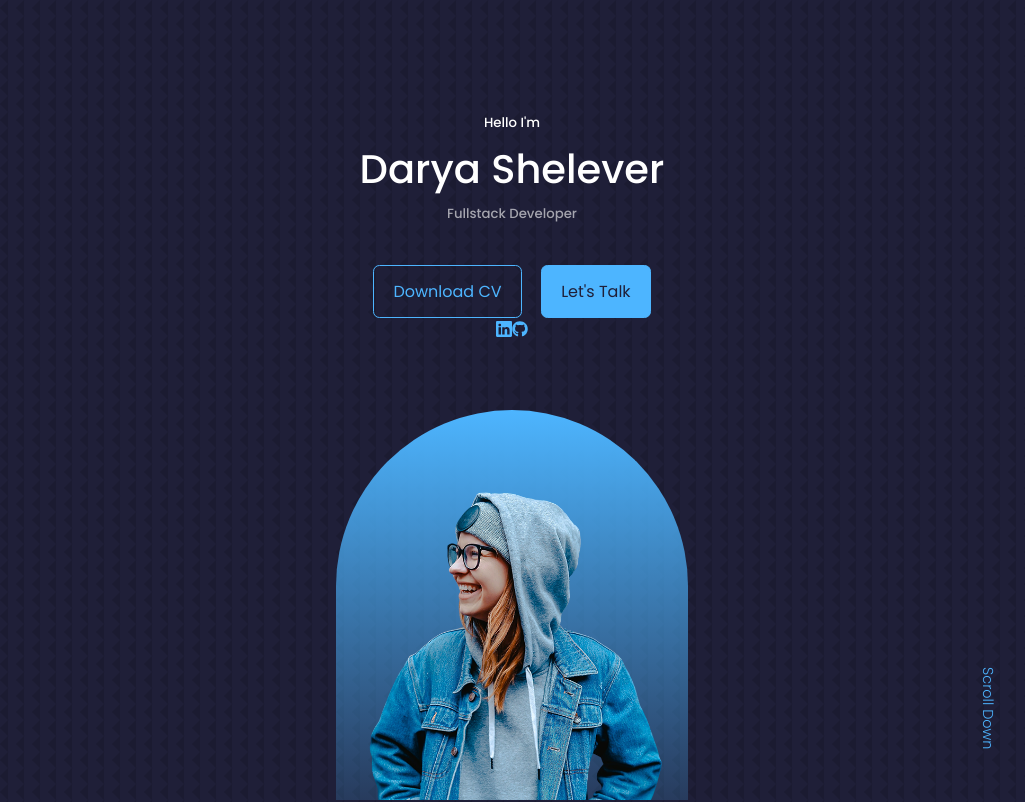
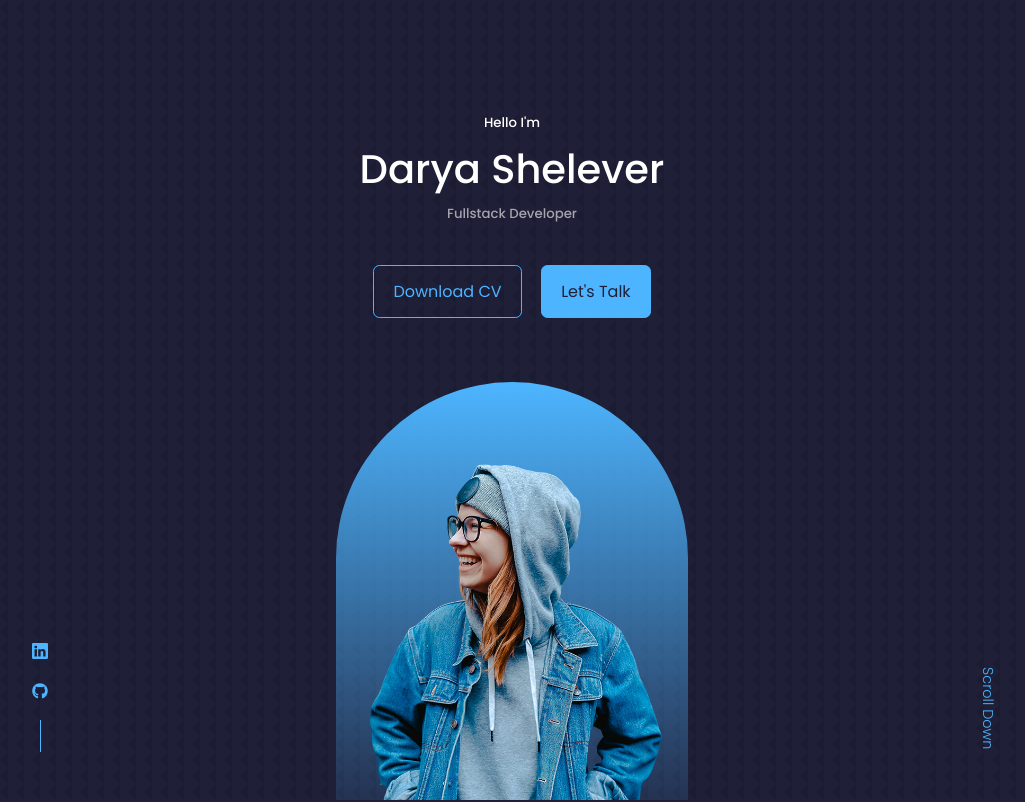
Before and after one commit to DaryaShelever/react-portfolio-website, a React (Create React App) app: page / in a window 1280 px wide. Shown: the top 802 px of the page, without its empty margins (128-1153 px from the left). Built offline with nearby package versions, Linux system fonts and the light colour scheme.

Commit message:
header_socials

```diff
--- a/src/components/header/Header.css
+++ b/src/components/header/Header.css
@@ -19,7 +19,7 @@ header{
 }
 
 /* ============= HEADER SOCIALS ============= */
-.header_social{
+.header_socials{
     display: flex;
     flex-direction: column;
     align-items: center;
@@ -29,7 +29,7 @@ header{
     bottom: 3rem;
 }
 
-.header_social::after{
+.header_socials::after{
     content: '';
     width: 1px ;
     height: 2rem;
@@ -74,7 +74,7 @@ header{
     header{
         height: 100vh;
      }
-     .header_social , .scroll-down{
+     .header_socials , .scroll-down{
         display: none;
      }
 
```
